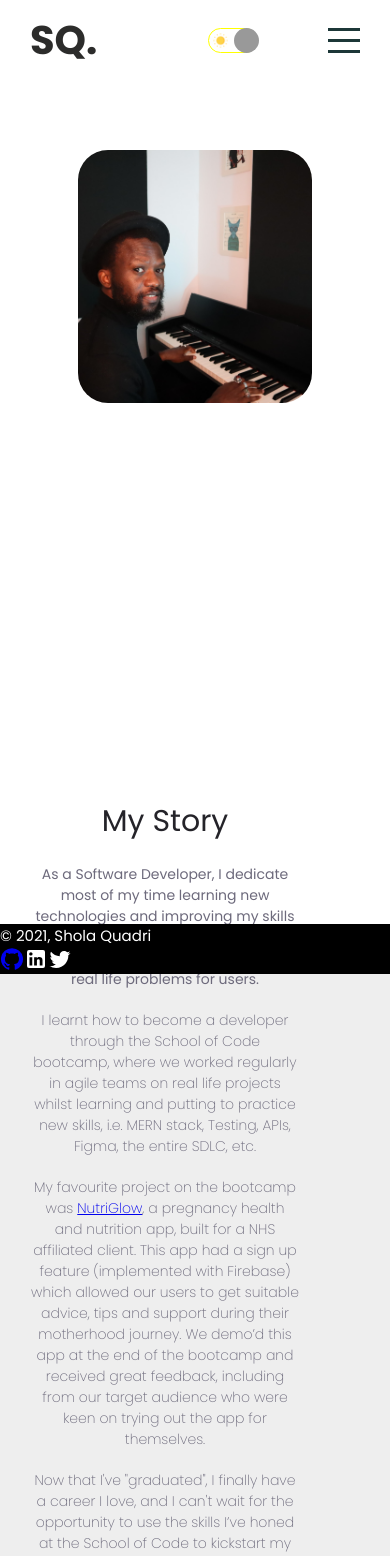
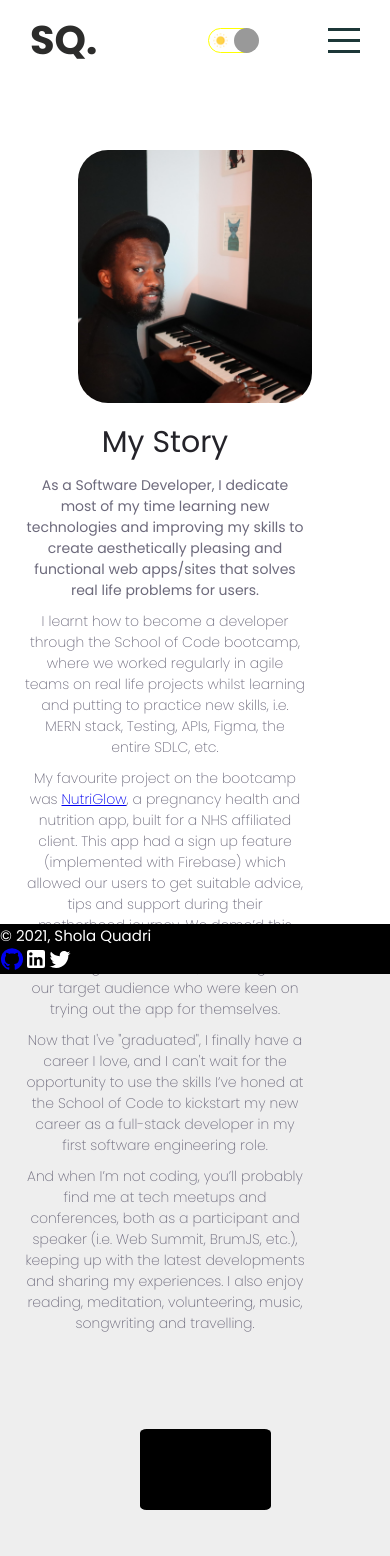
Before and after one commit to codewurld/my-portfolio-site, a React (Create React App) app: page /my-story in a window 390 px wide. Shown: the top 1556 px of the page. After the commit the page ends 1510 px from the top, so only its background shows below. Built offline with nearby package versions, Linux system fonts and the light colour scheme.

Commit message:
added display to button and styling on about-me page

```diff
--- a/src/components/AboutMe/AboutMe.jsx
+++ b/src/components/AboutMe/AboutMe.jsx
@@ -25,6 +25,7 @@ const AboutMe = () => {
             <div className="about-meRight">
                 <h1 className="about-meTitle" style={{ color: darkMode && "#fff" }}>My Story</h1>
                 <p className="about-meSubtitle">As a Software Developer, I dedicate most of my time learning new technologies and improving my skills to create aesthetically pleasing and functional web apps/sites that solves real life problems for users.</p>
+                {/* <p className="about-me-alt">A musician and marketer turned software developer.</p> */}
                 <p className="about-meDescription">
                     I learnt how to become a developer through the School of Code bootcamp, where we worked regularly in agile teams on real life projects whilst learning and putting to practice new skills, i.e. MERN stack, Testing, APIs, Figma, the entire SDLC, etc.
                 </p>
--- a/src/components/AboutMe/aboutme.css
+++ b/src/components/AboutMe/aboutme.css
@@ -21,7 +21,7 @@
 .about-meRight{
     flex: 1;
     margin-right: 60px;
-    margin-top: 365px;
+    margin-top: 5px;
 }
 
 .about-meCard.bg{
@@ -48,24 +48,35 @@
 .about_buttons{
     display: flex;
     justify-content: center;
-    margin-top: 300px;
+    margin-top: 20px;
+    margin-left: 120px;
+    background-color: black;
+    color: white;
+    text-decoration: none;
+    text-align: center;
+    width: 45%;
+    height: 20%;
+    border-radius: 5%;
+}
 
+.about_buttons:hover{
+    background-color: #E03616;
 }
 
 .about-meTitle{
     font-weight: 400;
-    padding: 10px;
+    padding: 5px;
 }
 
 .about-meSubtitle{
     /* margin: 20px 0px; */
-    padding: 10px;
+    padding: 5px;
     font-size: 14px;
 }
 
 .about-meDescription{
     font-weight: 200;
-    padding: 10px;
+    padding: 5px;
     font-size: 14px;
 }
 
@@ -92,7 +103,13 @@
 
     .about-meRight{
         padding: 20px;
-        margin-bottom: 90px;
+        /* margin-bottom: 90px; */
+        margin-top: -9px;
+        /* display: flex; */
+        /* align-items: center; */
+        justify-content: center;
+        text-align: center;
+        height: 100vh;
     }
 
     .about_buttons{
--- a/src/components/Intro/Intro.jsx
+++ b/src/components/Intro/Intro.jsx
@@ -30,7 +30,7 @@ const Intro = () => {
                         I design and develop services for customers of all sizes, specialising in creating stylish, modern websites, web servies and online stores.
                     </p> */}
 
-                    <a href="/contact" className="button button--flex" style={{ backgroundColor: darkMode && "#000" }} onMouseOver="this.style.color='#fff'" >
+                    <a href="/contact" className="button button--flex" onMouseOver="this.style.color='#fff'" >
                         Let's connect <i className="uil uil-navigator button_icon"></i>
                     </a>
                 </div>
```
